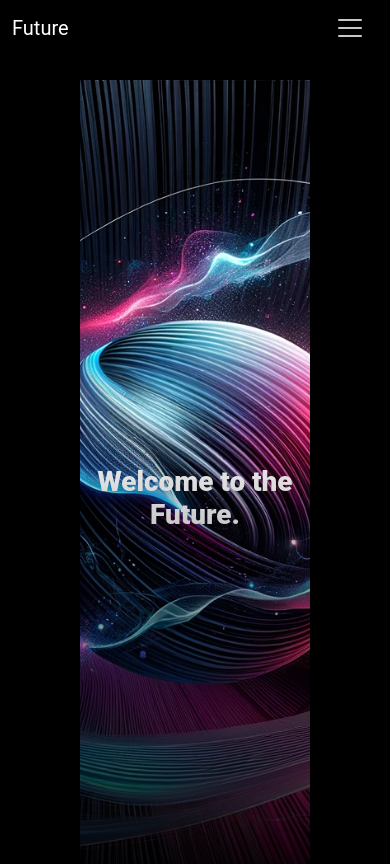
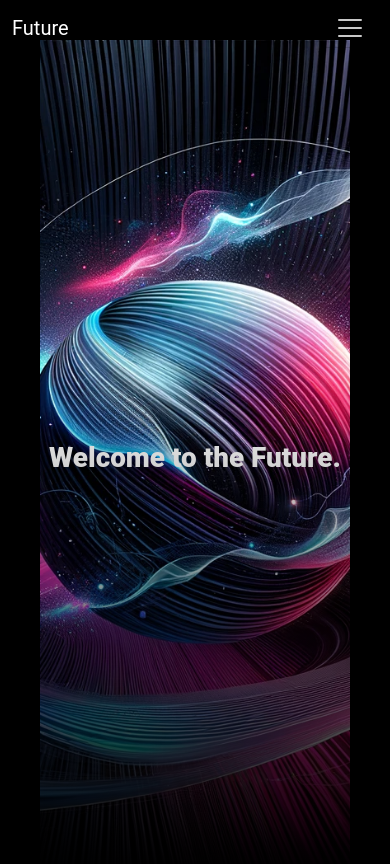
Before and after one commit to Jefflds/Future, a React (Vite) app: page / in a window 390 px wide. Shown: the top 864 px of the page. Built offline with nearby package versions, Linux system fonts and the light colour scheme.

Commit message:
Responsividade

```diff
--- a/src/sections/Home.tsx
+++ b/src/sections/Home.tsx
@@ -12,8 +12,6 @@ const Home: React.FC = () => {
         <ParallaxImg className="module parallax text-center">
           <h1>Welcome to the Future.</h1>
         </ParallaxImg>
-
-
       </article>
     </HomeContainer>
   );
@@ -22,7 +20,6 @@ const Home: React.FC = () => {
 export default Home;
 
 export const HomeContainer = styled.section`
-
   h1 {
     font-weight: 900;
     color: #fff;
@@ -37,6 +34,14 @@ export const HomeContainer = styled.section`
     display: block;
     background-color: #000;
     padding: 80px;
+
+    @media (max-width: 768px) {
+      padding: 60px;
+    }
+
+    @media (max-width: 576px) {
+      padding: 40px;
+    }
   }
 
   .container {
@@ -104,4 +109,6 @@ export const HomeContainer = styled.section`
 
 export const ParallaxImg = styled.div`
   background-image: url("${bgImg}");
+  align-items: center;
+  justify-content: center;
 `;
```
